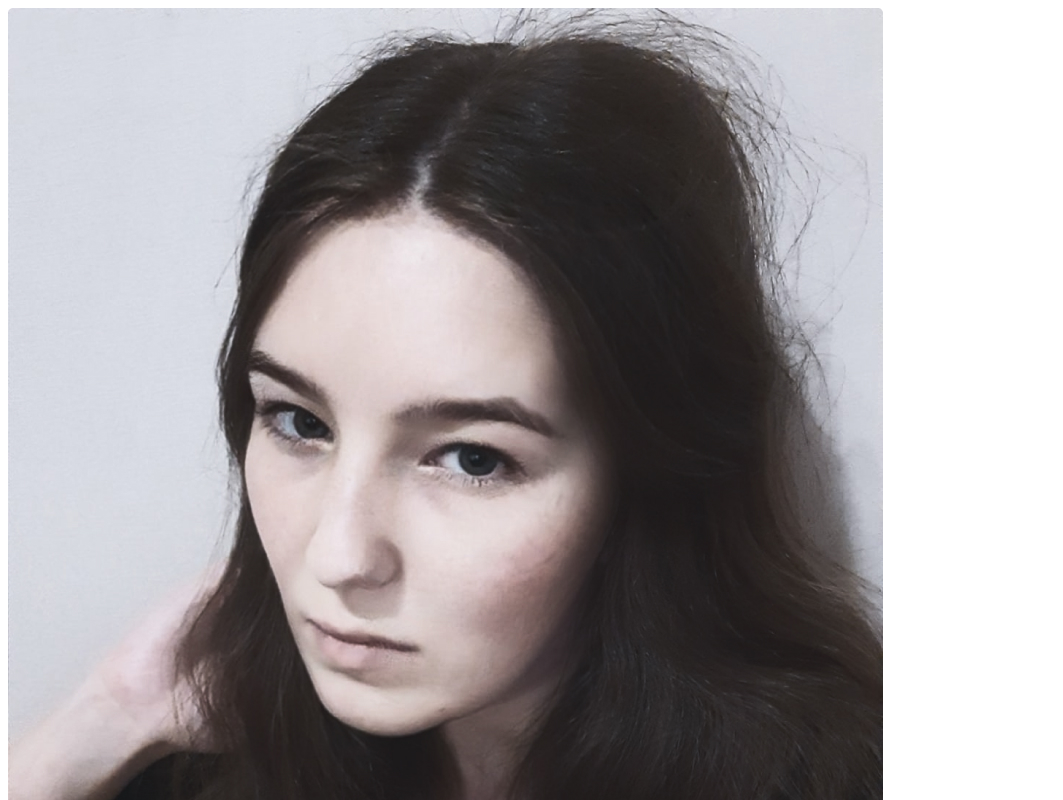
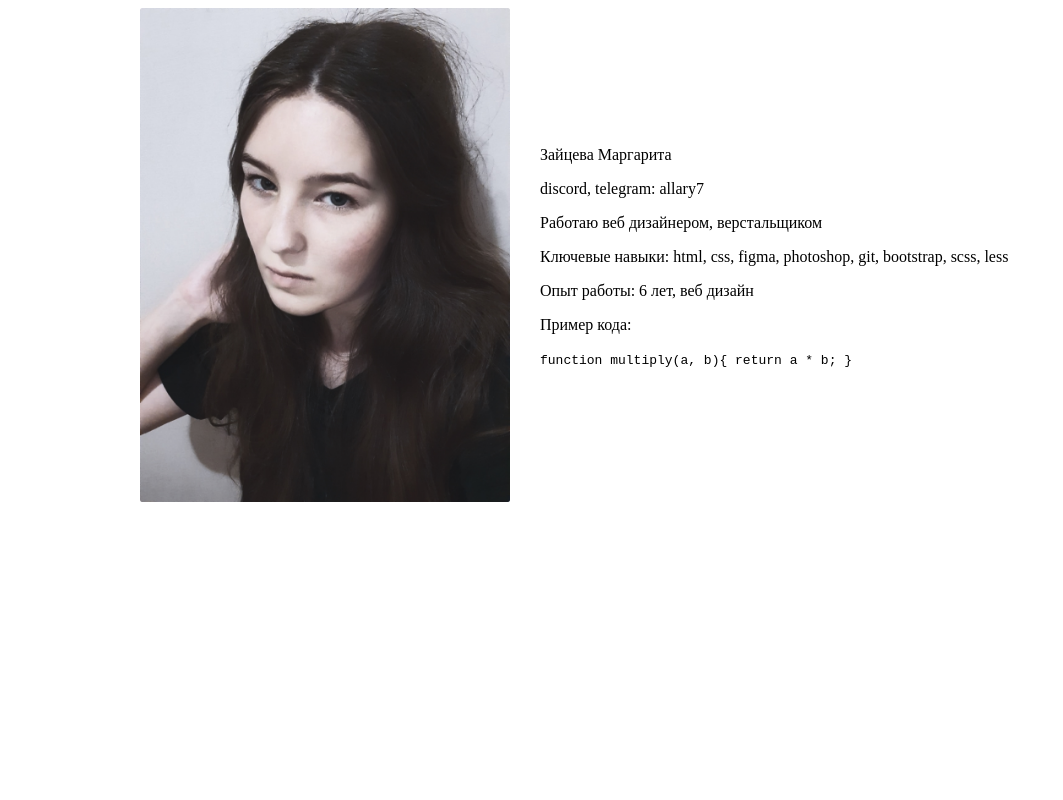
Before and after one commit to Allary777/rsschool-cv, a plain HTML site: page index.html in a window 1280 px wide. Shown: the top 800 px of the page, without its empty margins (0-1063 px from the left). Drawn offline with Linux system fonts and the light colour scheme.

Commit message:
feat: add styles for main block

```diff
--- a/css/style.css
+++ b/css/style.css
@@ -0,0 +1,18 @@
+.container{
+    display: flex;
+    justify-content: space-between;
+    align-items: center;
+    width: 100%;
+    max-width: 1000px;
+    margin: auto;
+}
+.left-col{
+    width: 37%;
+}
+.right-col{
+    width: 60%;
+}
+.main-photo{
+    width: 100%;
+    height: auto;
+}
--- a/index.html
+++ b/index.html
@@ -7,7 +7,10 @@
 </head>
 <body>
 <div class="container">
-    <img src="img/photo.jpg" alt="photo">
+    <div class="left-col">
+        <img class="main-photo" src="img/photo.jpg" alt="photo">
+    </div>
+    <div class="right-col">
         <p>Зайцева Маргарита</p>
         <p>discord, telegram: allary7</p>
         <p>Работаю веб дизайнером, верстальщиком</p>
@@ -19,6 +22,7 @@
             }</code>
         <p></p>
     </div>
+</div>
 
 
 </body>
```
Also changed, not shown: 1 other file. Lines whose indentation alone changed are shown as unchanged.
